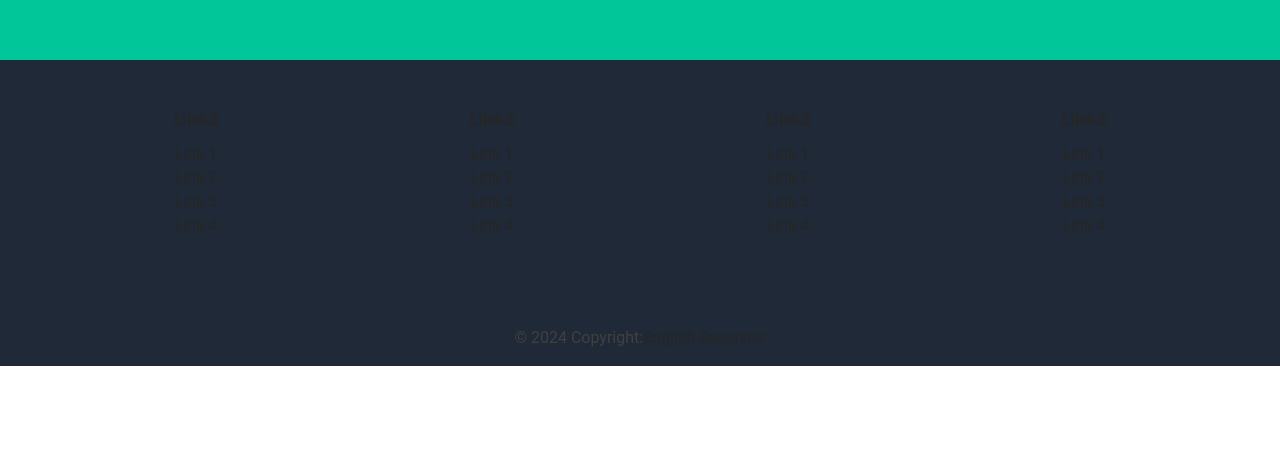
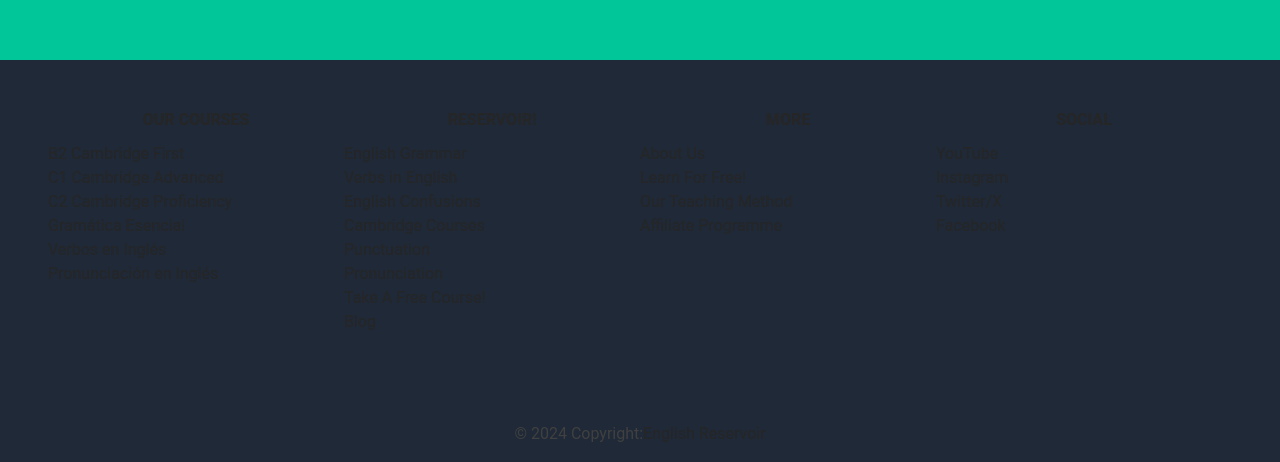
Before and after one commit to Thomas-Delany/Subdomain-with-React, a React (Vite) app: page / in a window 1280 px wide. Shown: the part 2841-3303 px from the top of the page. Before the commit the page ends 3207 px from the top, so only its background shows below. Built offline with nearby package versions, Linux system fonts and the light colour scheme.

Commit message:
footer menu aligned

```diff
--- a/src/components/Footer.jsx
+++ b/src/components/Footer.jsx
@@ -3,32 +3,40 @@ import React from 'react';
 function Footer() {
   return (
     <footer
-    className="bg-gray-800 text-center lg:text-left">
-    <div className="container p-12 justify-content mx-auto text-center">
+    className="bg-gray-800 lg:text-left">
+    <div className="container p-12 justify-content mx-auto items-center">
       <div className="grid md:grid-cols-2 lg:grid-cols-4">
         {/* <!--First links section--> */}
         <div className="mb-6">
           <h5
-            className="mb-2.5 font-bold uppercase text-neutral-800 dark:text-neutral-200">
-            Links
+            className="mb-2.5 font-bold uppercase text-neutral-800 dark:text-neutral-200 text-center">
+            Our Courses
           </h5>
 
           <ul className="mb-0 list-none">
             <li>
               <a className="text-neutral-800 dark:text-neutral-200"
-              >Link 1</a>
+              >B2 Cambridge First</a>
             </li>
             <li>
               <a className="text-neutral-800 dark:text-neutral-200"
-              >Link 2</a>
+              >C1 Cambridge Advanced</a>
             </li>
             <li>
               <a className="text-neutral-800 dark:text-neutral-200"
-              >Link 3</a>
+              >C2 Cambridge Proficiency</a>
             </li>
             <li>
               <a className="text-neutral-800 dark:text-neutral-200"
-              >Link 4</a>
+              >Gramática Esencial</a>
+            </li>
+            <li>
+              <a className="text-neutral-800 dark:text-neutral-200"
+              >Verbos en Inglés</a>
+            </li>
+            <li>
+              <a className="text-neutral-800 dark:text-neutral-200"
+              >Pronunciación en Inglés</a>
             </li>
           </ul>
         </div>
@@ -36,26 +44,42 @@ function Footer() {
         {/* <!--Second links section--> */}
         <div className="mb-6">
           <h5
-            className="mb-2.5 font-bold uppercase text-neutral-800 dark:text-neutral-200">
-            Links
+            className="mb-2.5 font-bold uppercase text-neutral-800 dark:text-neutral-200 text-center">
+            Reservoir!
           </h5>
 
           <ul className="mb-0 list-none">
             <li>
               <a className="text-neutral-800 dark:text-neutral-200"
-              >Link 1</a>
+              >English Grammar</a>
             </li>
             <li>
               <a className="text-neutral-800 dark:text-neutral-200"
-              >Link 2</a>
+              >Verbs in English</a>
             </li>
             <li>
               <a className="text-neutral-800 dark:text-neutral-200"
-              >Link 3</a>
+              >English Confusions</a>
             </li>
             <li>
               <a className="text-neutral-800 dark:text-neutral-200"
-              >Link 4</a>
+              >Cambridge Courses</a>
+            </li>
+            <li>
+              <a className="text-neutral-800 dark:text-neutral-200"
+              >Punctuation</a>
+            </li>
+            <li>
+              <a className="text-neutral-800 dark:text-neutral-200"
+              >Pronunciation</a>
+            </li>
+            <li>
+              <a className="text-neutral-800 dark:text-neutral-200"
+              >Take A Free Course!</a>
+            </li>
+            <li>
+              <a className="text-neutral-800 dark:text-neutral-200"
+              >Blog</a>
             </li>
           </ul>
         </div>
@@ -63,26 +87,26 @@ function Footer() {
         {/* <!--Third links section--> */}
         <div className="mb-6">
           <h5
-            className="mb-2.5 font-bold uppercase text-neutral-800 dark:text-neutral-200">
-            Links
+            className="mb-2.5 font-bold uppercase text-neutral-800 dark:text-neutral-200 text-center">
+            More
           </h5>
 
           <ul className="mb-0 list-none">
             <li>
               <a className="text-neutral-800 dark:text-neutral-200"
-              >Link 1</a>
+              >About Us</a>
             </li>
             <li>
               <a className="text-neutral-800 dark:text-neutral-200"
-              >Link 2</a>
+              >Learn For Free!</a>
             </li>
             <li>
               <a className="text-neutral-800 dark:text-neutral-200"
-              >Link 3</a>
+              >Our Teaching Method</a>
             </li>
             <li>
               <a className="text-neutral-800 dark:text-neutral-200"
-              >Link 4</a>
+              >Affiliate Programme</a>
             </li>
           </ul>
         </div>
@@ -90,26 +114,26 @@ function Footer() {
         {/* <!--Fourth links section--> */}
         <div className="mb-6">
           <h5
-            className="mb-2.5 font-bold uppercase text-neutral-800 dark:text-neutral-200">
-            Links
+            className="mb-2.5 font-bold uppercase text-neutral-800 dark:text-neutral-200 text-center">
+            Social
           </h5>
 
           <ul className="mb-0 list-none">
             <li>
               <a className="text-neutral-800 dark:text-neutral-200"
-              >Link 1</a>
+              >YouTube</a>
             </li>
             <li>
               <a className="text-neutral-800 dark:text-neutral-200"
-              >Link 2</a>
+              >Instagram</a>
             </li>
             <li>
               <a className="text-neutral-800 dark:text-neutral-200"
-              >Link 3</a>
+              >Twitter/X</a>
             </li>
             <li>
               <a className="text-neutral-800 dark:text-neutral-200"
-              >Link 4</a>
+              >Facebook</a>
             </li>
           </ul>
         </div>
```
